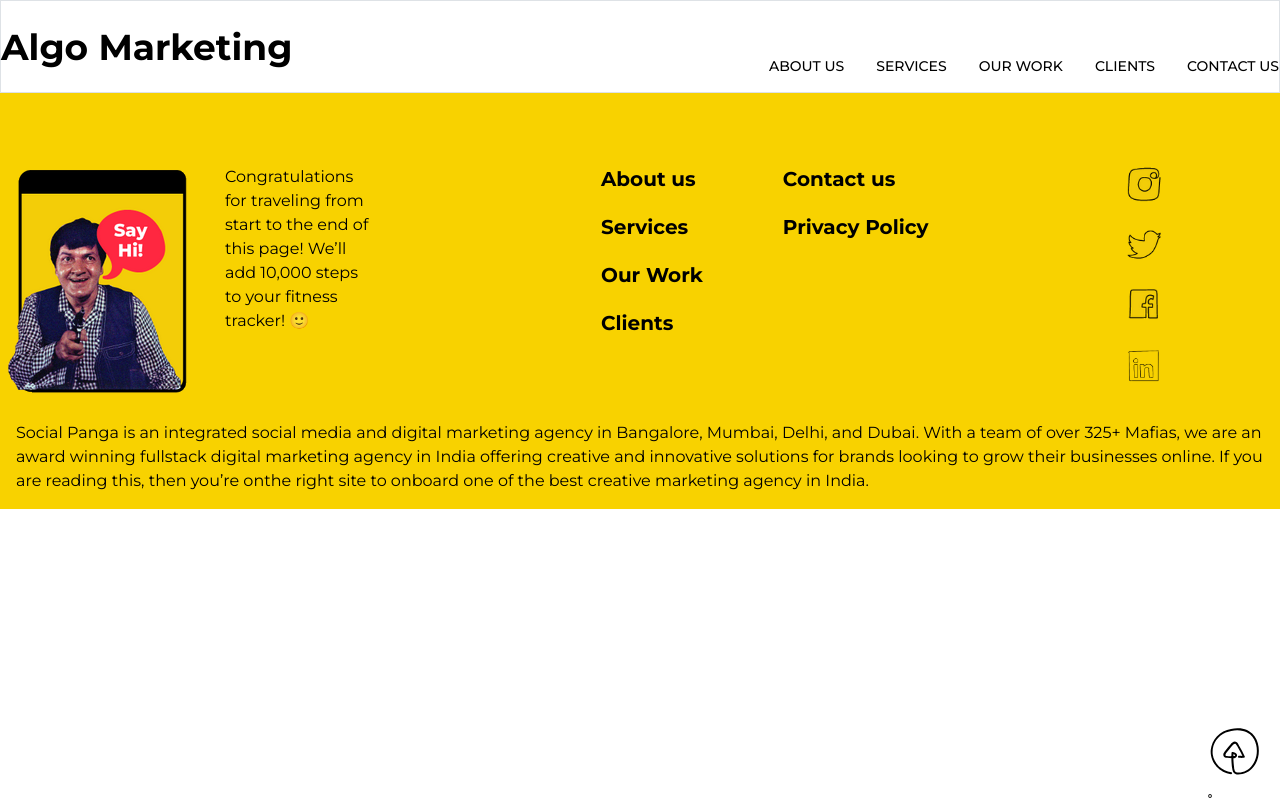
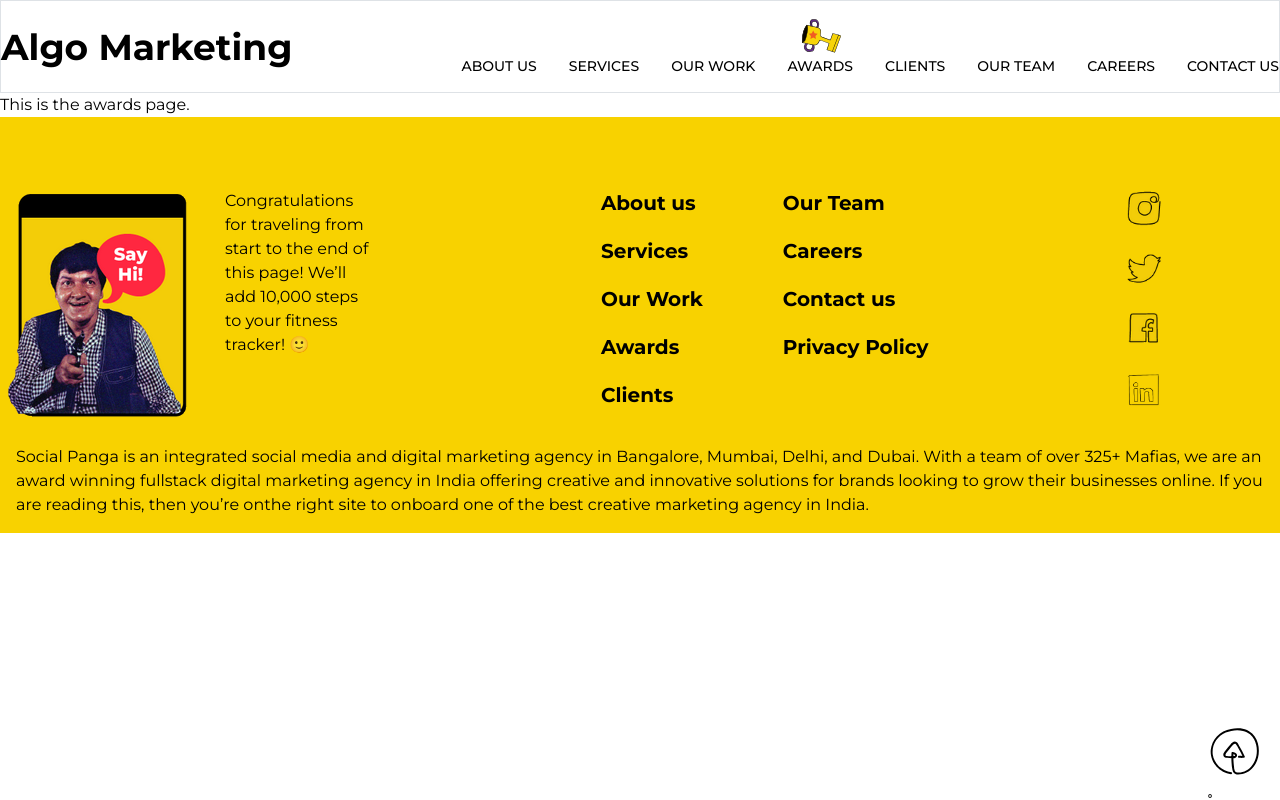
Before and after one commit to Kapil685838/algo-marketing, a Nuxt app: page /awards in a window 1280 px wide. Built offline with nearby package versions, Linux system fonts and the light colour scheme.

Commit message:
Revert "Feature/home service section"

```diff
--- /dev/null
+++ b/pages/awards/index.vue
@@ -0,0 +1,5 @@
+<template>
+    <div>
+        This is the awards page.
+    </div>
+</template>
--- /dev/null
+++ b/pages/careers/index.vue
@@ -0,0 +1,5 @@
+<template>
+    <div>
+        This is the careers page.
+    </div>
+</template>
--- a/pages/index.vue
+++ b/pages/index.vue
@@ -3,23 +3,6 @@
 const hero_text_mafia = ref(false);
 const hero_text_better = ref(false);
 const hero_text_bigger = ref(false);
-
-const raids = {
-  manipalHospitals: {
-    title: "MANIPAL HOSPITALS",
-    backgroundImage: "/images/manipal.png",
-    img: "/images/manipal2.jpg",
-    description: "An ode to those who protect hope.",
-  },
-  lifestyle: {
-    title: "LIFESTYLE",
-    backgroundImage: "/images/manipal2.jpg",
-    img: "/images/manipal.png",
-    description: "Lifestyle",
-  },
-};
-
-const raid = ref("manipalHospitals");
 </script>
 
 <template>
@@ -35,7 +18,10 @@
         class="relative z-10 container mx-auto h-[83vh] flex flex-col items-center justify-center"
       >
         <div class="text-5xl text-center font-medium tracking-normal">
-          <p :class="['text-6xl', (hero_text_better || hero_text_bigger) && 'invisible']">
+          <p :class="[
+            'text-6xl',
+            (hero_text_better || hero_text_bigger) && 'invisible'
+            ]">
             <span :class="hero_text_mafia && 'invisible'">We Are </span>
             <span
               :class="[
@@ -63,8 +49,8 @@
             <span
               :class="[
                 'cursor-pointer font-black',
-                hero_text_better && 'text-white bg-primary px-2',
-              ]"
+                hero_text_better && 'text-white bg-primary px-2'
+                ]"
               @mouseenter="
                 () => {
                   hero_image = '/images/Home-Hero-Awards-Banner-2.jpg';
@@ -86,8 +72,8 @@
             <span
               :class="[
                 'cursor-pointer font-black',
-                hero_text_bigger && 'text-white bg-primary px-2',
-              ]"
+                hero_text_bigger && 'text-white bg-primary px-2'
+                ]"
               @mouseenter="
                 () => {
                   hero_image = '/images/Home-Hero-Banner3-1.jpg';
@@ -111,33 +97,14 @@
     <div class="">
       <div class="flex min-h-[80vh]">
         <div
-          class="relative w-1/2 before:content-[''] before:w-full before:h-full before:bg-[#00000055] before:block overflow-hidden"
-        >
-          <img
-            class="absolute top-0 left-0 w-full"
-            :src="raids[raid].backgroundImage"
-            alt=""
-          />
-          <ul
-            class="absolute top-1/2 left-1/2 -translate-x-1/2 -translate-y-1/2 text-4xl font-bold text-center flex flex-col gap-2 text-nowrap"
-          >
-            <li
-              v-for="item in Object.keys(raids)"
-              class="cursor-pointer"
-              :class="raid === item ? 'text-white' : 'text-white'"
-              :key="item"
-              @click="raid = item"
-            >
-              {{ raids[item].title }}
-            </li>
-          </ul>
-        </div>
+          class="w-1/2 bg-[url('/images/manipal.png')] bg-cover bg-no-repeat bg-center before:content-[''] before:w-full before:h-full before:bg-[#00000055] before:block"
+        ></div>
         <div class="w-1/2">
           <div class="p-5 h-full flex justify-center items-center text-center">
             <div>
-              <p>{{ raids[raid].title }}</p>
-              <img :src="raids[raid].img" alt="" />
-              <p>{{ raids[raid].description }}</p>
+              <p>MANIPAL HOSPITALS</p>
+              <img src="/images/manipal2.jpg" alt="" />
+              <p>An ode to those who protect hope.</p>
             </div>
           </div>
         </div>
@@ -161,3 +128,40 @@
     </div>
   </div>
 </template>
+
+<style>
+[rel="active-featuredproject-1"] {
+  background: url("https://socialpanga.com/wp-content/uploads/2021/07/manipal.png")
+    no-repeat center/ cover;
+}
+
+[rel="active-featuredproject-2"] {
+  background: url("https://socialpanga.com/wp-content/uploads/2020/12/SP-HomePage-Design-Images-11.jpg")
+    no-repeat center/ cover;
+}
+
+[rel="active-featuredproject-3"] {
+  background: url("https://socialpanga.com/wp-content/uploads/2021/04/bengaluru.png")
+    no-repeat center/ cover;
+}
+
+[rel="active-featuredproject-4"] {
+  background: url("https://socialpanga.com/wp-content/uploads/2021/07/MamaEarth_LeftSide-1.jpg")
+    no-repeat center/ cover;
+}
+
+[rel="active-featuredproject-5"] {
+  background: url("https://socialpanga.com/wp-content/uploads/2021/08/tint.png") no-repeat
+    center/ cover;
+}
+
+[rel="active-featuredproject-6"] {
+  background: url("https://socialpanga.com/wp-content/uploads/2021/04/SP-HomePage-Design-Images-09.jpg")
+    no-repeat center/ cover;
+}
+
+[rel="active-featuredproject-7"] {
+  background: url("https://socialpanga.com/wp-content/uploads/2021/02/cult-featured-large.jpg")
+    no-repeat center/ cover;
+}
+</style>
--- /dev/null
+++ b/pages/our-team/index.vue
@@ -0,0 +1,5 @@
+<template>
+    <div>
+        This is the our team page.
+    </div>
+</template>
--- a/stores/root.js
+++ b/stores/root.js
@@ -48,12 +48,30 @@
         },
         {
           id: 4,
+          img: "/images/awards-icon.svg",
+          to: "/awards",
+          label: "Awards",
+        },
+        {
+          id: 5,
           img: "/images/clients-icon.svg",
           to: "/clients",
           label: "Clients",
         },
         {
-          id: 5,
+          id: 6,
+          img: "/images/team-icon.svg",
+          to: "/our-team",
+          label: "Our Team",
+        },
+        {
+          id: 7,
+          img: "/images/career-icon.svg",
+          to: "/careers",
+          label: "Careers",
+        },
+        {
+          id: 8,
           img: "/images/contact-icon.svg",
           to: "/contact-us",
           label: "Contact us",
@@ -82,18 +100,33 @@
         },
         {
           id: 4,
+          to: "/awards",
+          label: "Awards",
+        },
+        {
+          id: 5,
           to: "/clients",
           label: "Clients",
         },
       ],
       links2: [
         {
-          id: 5,
+          id: 6,
+          to: "/our-team",
+          label: "Our Team",
+        },
+        {
+          id: 7,
+          to: "/careers",
+          label: "Careers",
+        },
+        {
+          id: 8,
           to: "/contact-us",
           label: "Contact us",
         },
         {
-          id: 6,
+          id: 9,
           to: "/",
           label: "Privacy Policy",
         },
```
